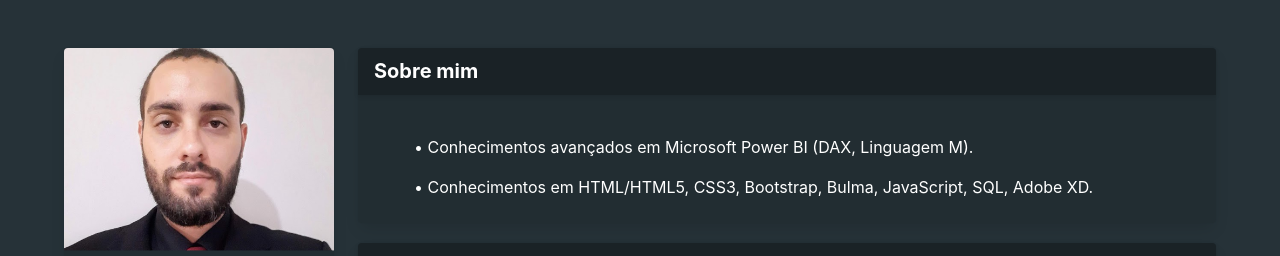
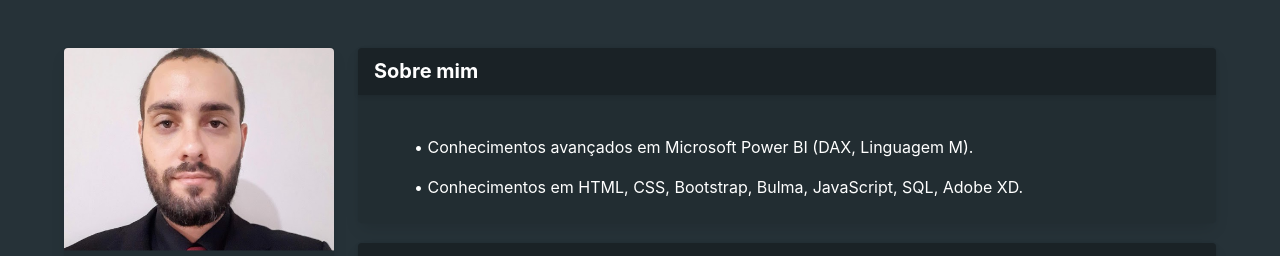
Before and after one commit to brunogxp/curriculo_brunoalmeida, a plain HTML site: page index.html in a window 1280 px wide. Shown: the top 256 px of the page. Drawn offline with nearby package versions, Linux system fonts and the light colour scheme.

Commit message:
Update index.html

```diff
--- a/index.html
+++ b/index.html
@@ -63,7 +63,7 @@
                             <div class="content">
                                 <ul>• Conhecimentos avançados em Microsoft Power BI (DAX,
                                     Linguagem M).</ul>
-                                <ul>• Conhecimentos em HTML/HTML5, CSS3, Bootstrap, Bulma, JavaScript, SQL, Adobe XD.
+                                <ul>• Conhecimentos em HTML, CSS, Bootstrap, Bulma, JavaScript, SQL, Adobe XD.
                                 </ul>
                             </div>
                         </div>
```
